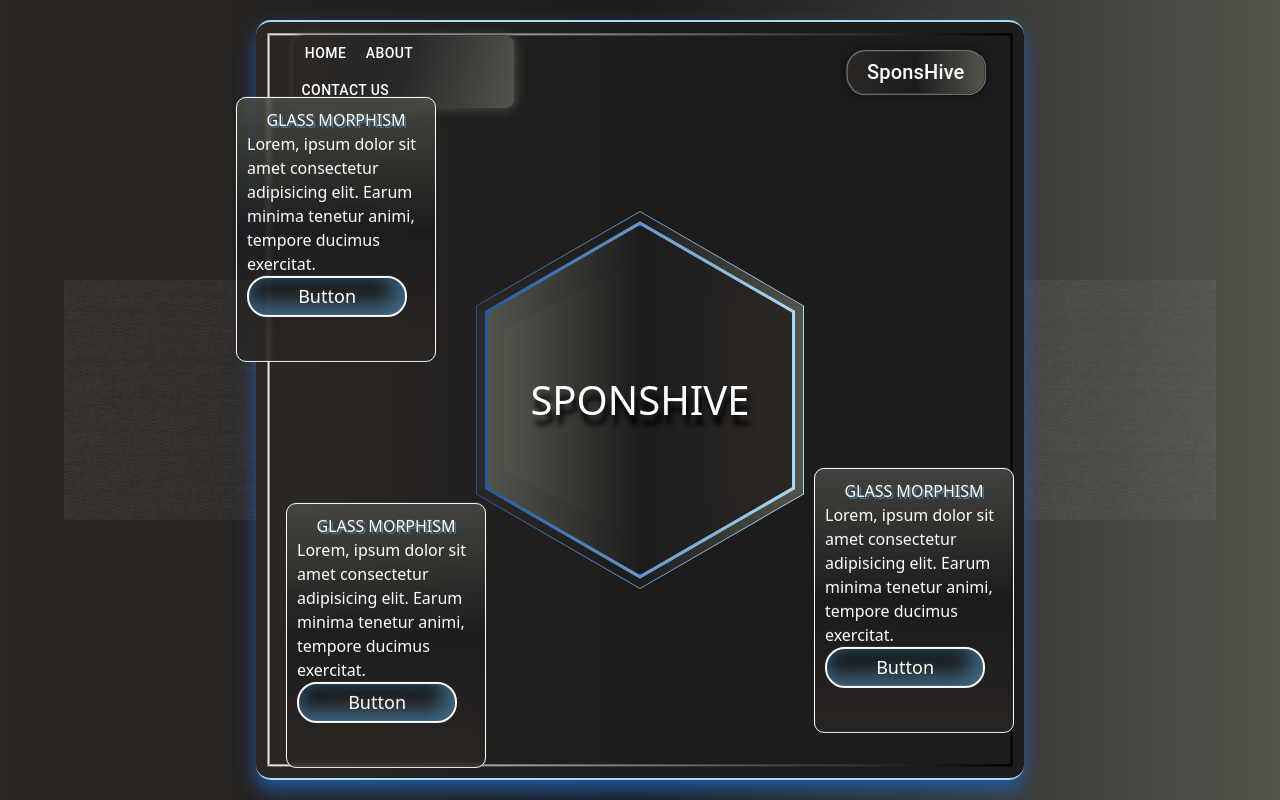
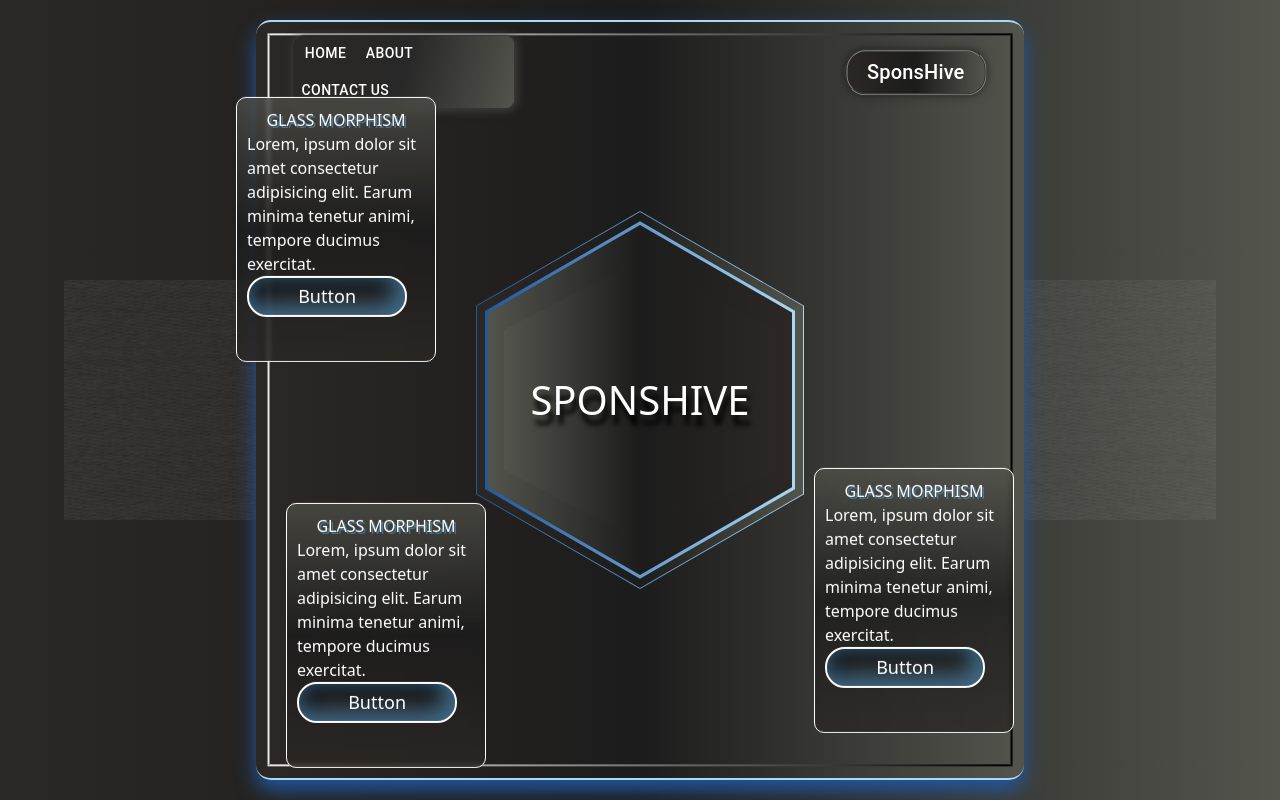
Before and after one commit to Akprogramm/Sponshive, a React (Vite) app: page / in a window 1280 px wide. Built offline with nearby package versions, Linux system fonts and the light colour scheme.

Commit message:
first commit

```diff
--- a/src/components/Home/LandingPage/landingpage.css
+++ b/src/components/Home/LandingPage/landingpage.css
@@ -26,7 +26,7 @@
   /* background-image: url("../../../assets/bright.png"); */
   background-size: 50px;
   background-repeat: repeat;
-  background: linear-gradient(90deg, var(--color-dark-1), var(--color-dark-2), var(--color-dark-2));
+  background: linear-gradient(90deg, var(--color-dark-1), var(--color-dark-2), var(--color-dark-3));
   box-shadow: 0px 10px 20px var(--color-light-1);
   border-top: 2px solid var(--color-light-2);
   border-bottom: 2px solid var(--color-light-2);
```
Also changed, not shown: src/components/Card/card.css (line endings or trailing spaces), src/components/Home/Home.jsx (line endings or trailing spaces).
